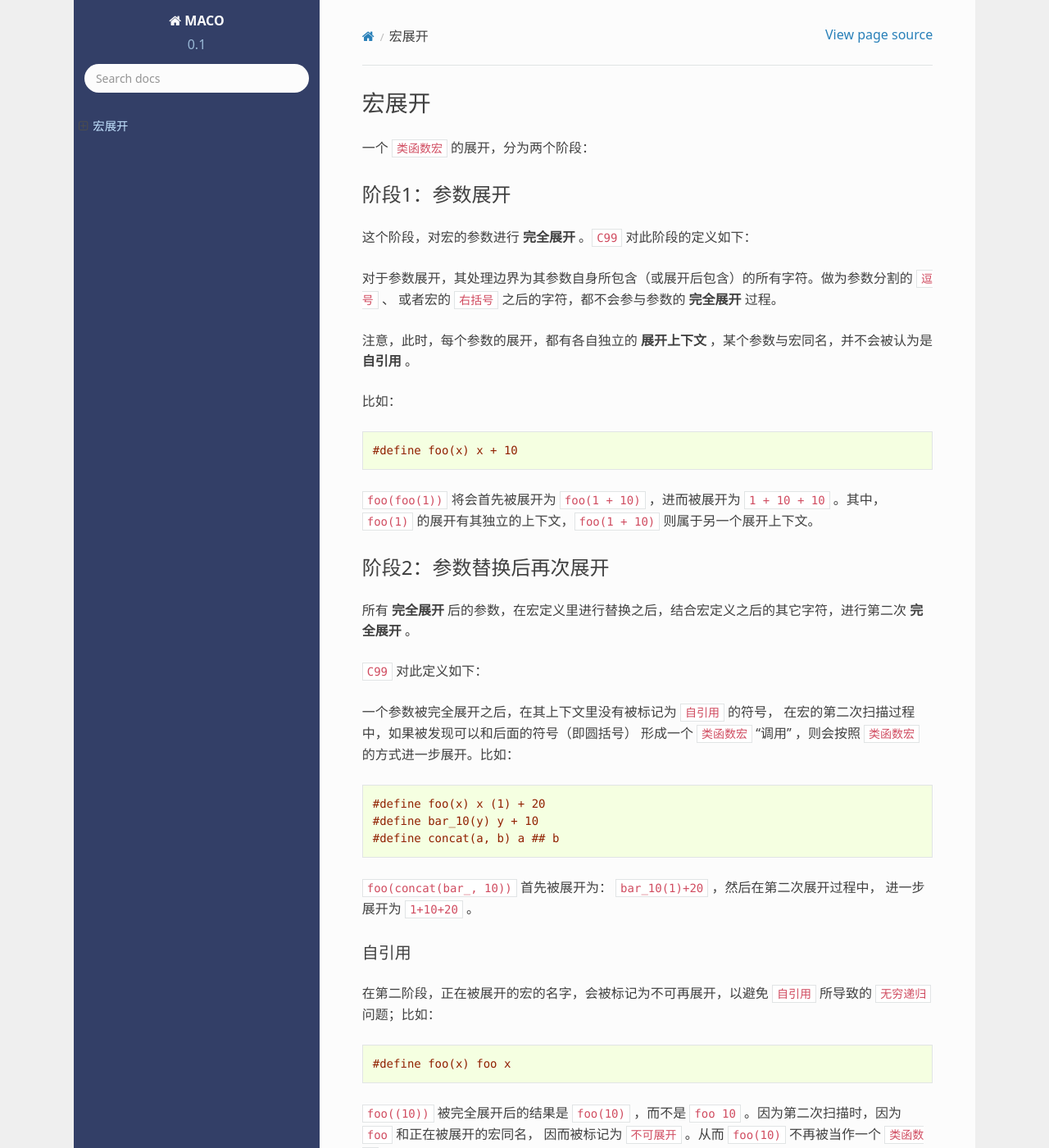
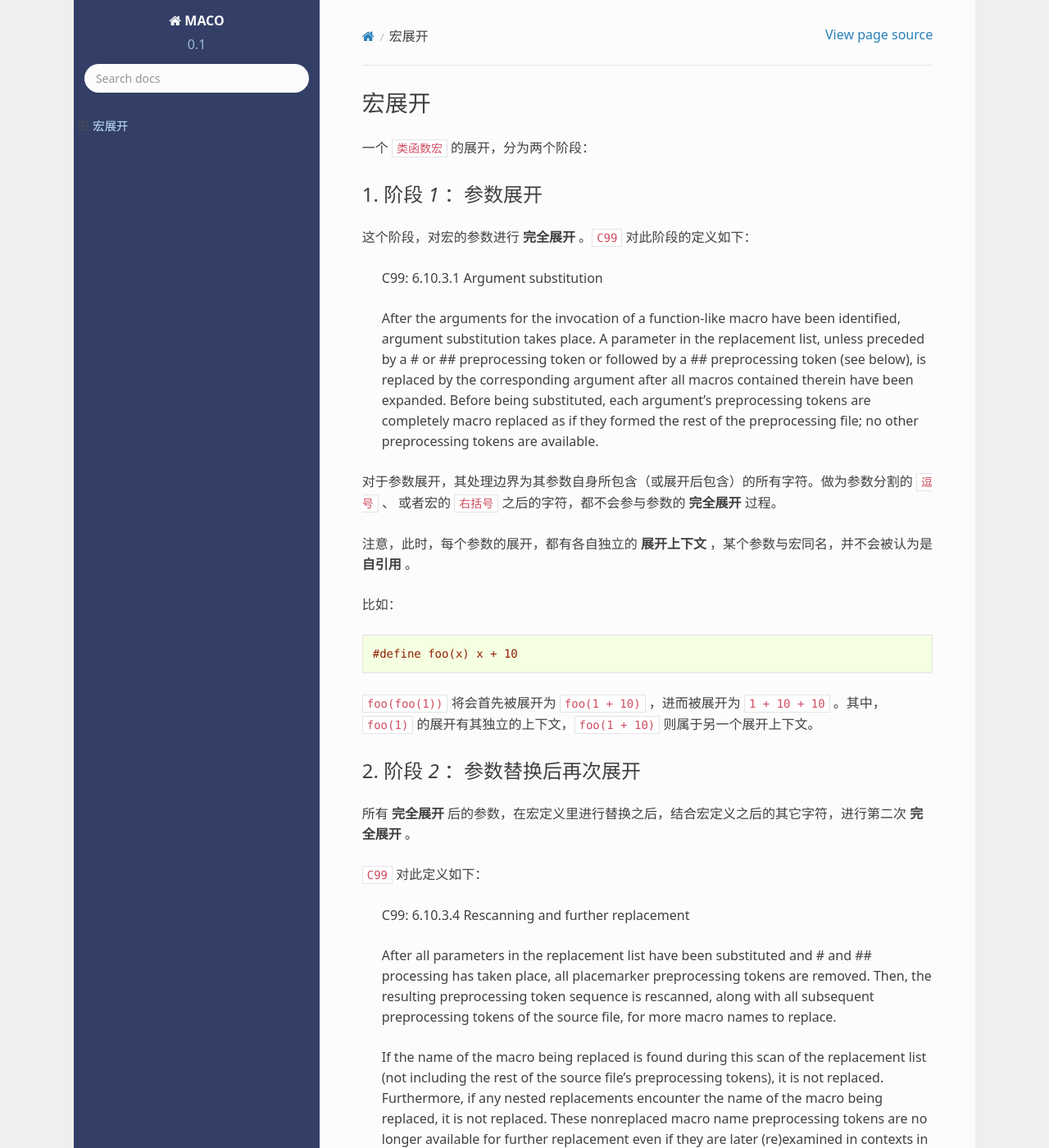
Before and after one commit to godsme/maco, a Sphinx documentation site: the page built from doc/source/expand.rst, in a window 1280 px wide and 1400 px high. Shown: the whole window at 82% size. Built offline with Sphinx 7.4.7 and the Read the Docs theme 2.0.0, drawn with Linux system fonts in a browser that asks for light colours; formulas are drawn with MathJax 3; some of the changed text lies outside the part shown.

Commit message:
added doc

```diff
--- a/doc/source/expand.rst
+++ b/doc/source/expand.rst
@@ -5,13 +5,13 @@
 一个 ``类函数宏`` 的展开，分为两个阶段：
 
 
-阶段1：参数展开
+1. 阶段 `1` ：参数展开
 -------------------------------
 
 这个阶段，对宏的参数进行 **完全展开** 。``C99`` 对此阶段的定义如下：
 
-.. C99: 6.10.3.1 Argument substitution
-..
+   C99: 6.10.3.1 Argument substitution
+
    After the arguments for the invocation of a function-like
    macro have been identified, argument substitution takes place.
    A parameter in the replacement list, unless preceded by a # or ## preprocessing
@@ -35,15 +35,15 @@
 ``foo(foo(1))`` 将会首先被展开为 ``foo(1 + 10)`` ，进而被展开为 ``1 + 10 + 10`` 。其中，
 ``foo(1)`` 的展开有其独立的上下文，``foo(1 + 10)`` 则属于另一个展开上下文。
 
-阶段2：参数替换后再次展开
+2. 阶段 `2` ：参数替换后再次展开
 -------------------------------
 
 所有  **完全展开** 后的参数，在宏定义里进行替换之后，结合宏定义之后的其它字符，进行第二次 **完全展开** 。
 
 ``C99`` 对此定义如下：
 
-.. C99: 6.10.3.4 Rescanning and further replacement
-..
+   C99: 6.10.3.4 Rescanning and further replacement
+
    After all parameters in the replacement list have been substituted and # and ## processing
    has taken place, all placemarker preprocessing tokens are removed. Then, the resulting
    preprocessing token sequence is rescanned, along with all subsequent preprocessing tokens
@@ -114,7 +114,7 @@
 ``foo`` 会依然保持 ``不可展开`` ，即便看起来 ``foo(20)`` 是一个可以继续展开的 ``类函数宏`` 。
 
 
-递归
+3. 递归
 -----------------
 
 正是因为 ``C/C++`` 宏在设计时，刻意避免自引用问题，因而，你无法直接通过 ``自引用`` 实现递归（递归都是自引用的）。
@@ -177,7 +177,7 @@
 1. 如何控制 ``eval`` 次数？
 2. 如何去掉最后一个多余的递归？（最后一个例子中的 ``foo_1(0+1+1+1+1)`` )
 
-控制 ``eval`` 次数
+4. 控制 `eval` 次数
 --------------------------
 
 至少有两种方法可以控制 ``eval`` 次数。
```
Also changed, not shown: other parts of doc/source/expand.rst (+1 -1 lines).
